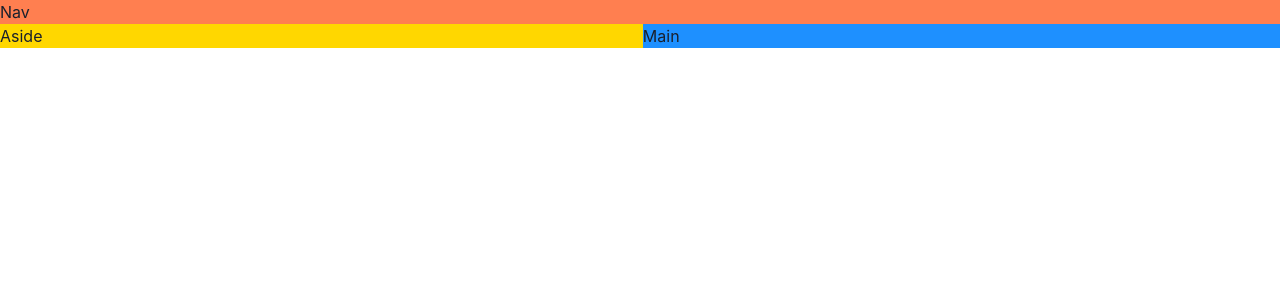
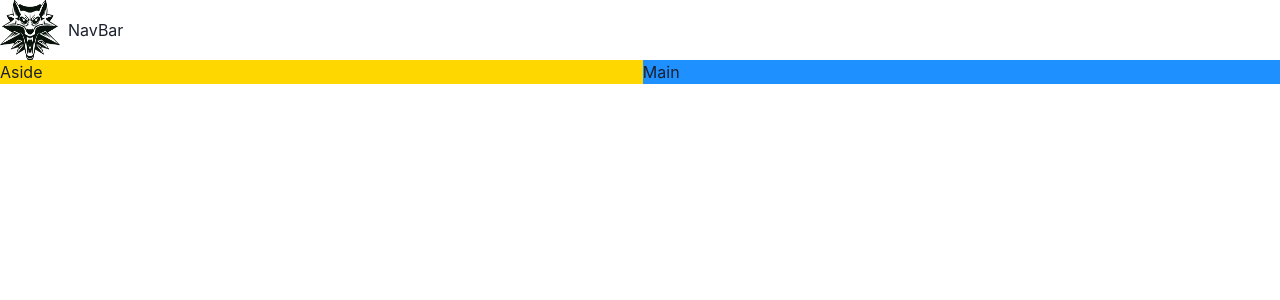
Before and after one commit to rohit-mathew98/Game-Hub, a React (Vite) app: page / in a window 1280 px wide. Shown: the top 300 px of the page. Built offline with nearby package versions, Linux system fonts and the light colour scheme.

Commit message:
Build a navbar

```diff
--- a/src/App.tsx
+++ b/src/App.tsx
@@ -1,4 +1,5 @@
 import { Grid, GridItem, Show } from "@chakra-ui/react";
+import NavBar from "./components/NavBar";
 
 function App() {
   return (
@@ -8,15 +9,14 @@
         lg: `"nav nav" "aside main"`,
       }}
     >
-      <GridItem area="nav" bg="coral">
-        Nav
+      <GridItem area="nav">
+        <NavBar />
       </GridItem>
       <Show above="lg">
         <GridItem area="aside" bg="gold">
           Aside
         </GridItem>
       </Show>
-
       <GridItem area="main" bg="dodgerblue">
         Main
       </GridItem>
--- /dev/null
+++ b/src/components/NavBar.tsx
@@ -0,0 +1,13 @@
+import { HStack, Image, Text } from "@chakra-ui/react";
+import logo from "../assets/logo2.png";
+
+const NavBar = () => {
+  return (
+    <HStack>
+      <Image src={logo} boxSize={"60px"} />
+      <Text>NavBar</Text>
+    </HStack>
+  );
+};
+
+export default NavBar;
```
Also changed, not shown: src/assets/logo2.png (added).
